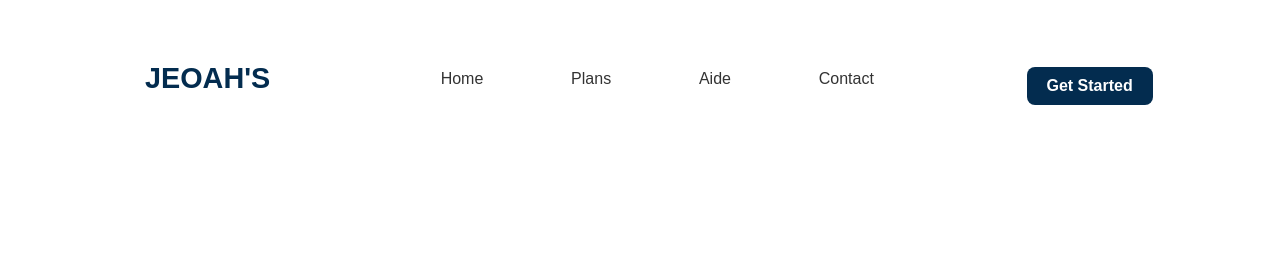
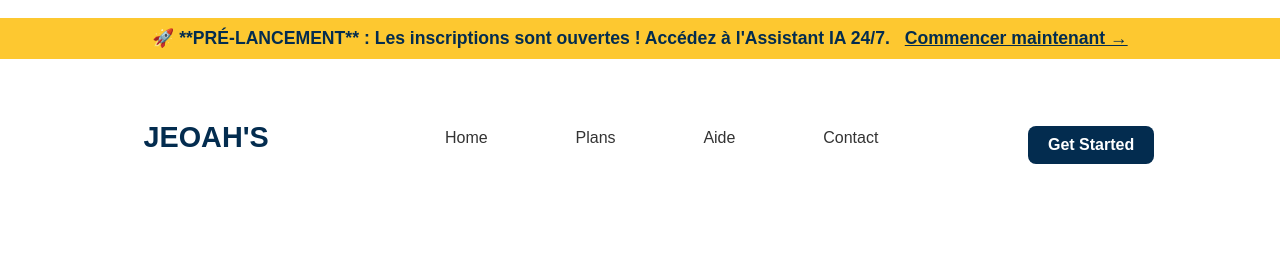
Before and after one commit to jeoahs1-max/JEOAH-S-Market-Place.web.ap, a plain HTML site: page index.html in a window 1280 px wide. Shown: the top 280 px of the page. Drawn offline with Linux system fonts and the light colour scheme.

```diff
--- a/index.html
+++ b/index.html
@@ -6,11 +6,34 @@
   <title>JEOAH'S Market Place</title>
   <link rel="manifest" href="manifest.json">
   <link rel="stylesheet" href="styles.min.css">
-  <link rel="icon" type="image/png" href="assets/icon-products.png"> </head>
+  <link rel="icon" type="image/png" href="assets/icon-products.png">
+  <style>
+    /* Style pour la bande de notification */
+    .launch-bar {
+      background-color: #FDC830; /* Jaune/Orange de votre marque */
+      color: #032C4F; /* Bleu foncé de votre marque */
+      text-align: center;
+      padding: 10px 0;
+      font-weight: bold;
+      font-size: 1.1rem;
+    }
+    .launch-bar a {
+      color: #032C4F;
+      text-decoration: underline;
+      margin-left: 10px;
+    }
+  </style>
+</head>
 <body>
+  <div class="launch-bar">
+      🚀 **PRÉ-LANCEMENT** : Les inscriptions sont ouvertes ! Accédez à l'Assistant IA 24/7.
+      <a href="inscription.html">Commencer maintenant →</a>
+  </div>
+
   <header>
     <nav>
-        <span style="font-size: 1.8rem; font-weight: bold; color: #032C4F;">JEOAH'S</span>         <div class="menu">
+        <span style="font-size: 1.8rem; font-weight: bold; color: #032C4F;">JEOAH'S</span>
+        <div class="menu">
             <a href="index.html">Home</a>
             <a href="plans.html">Plans</a>
             <a href="faq.html">Aide</a>
```
